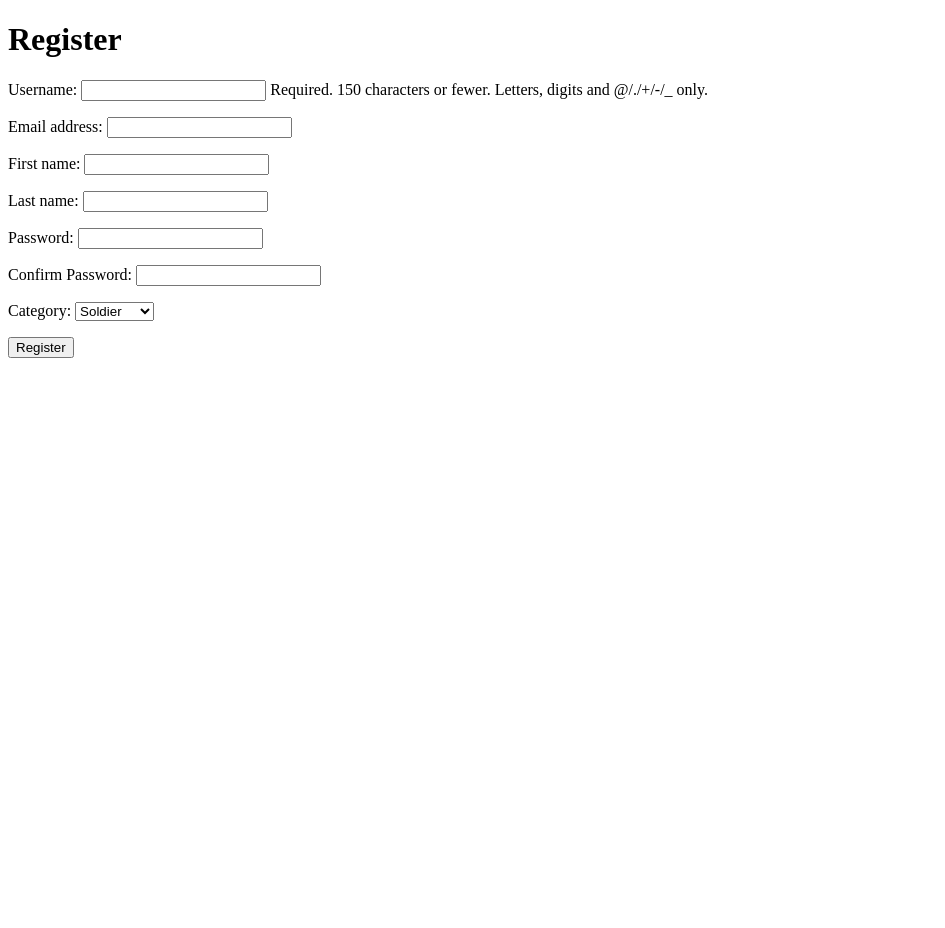
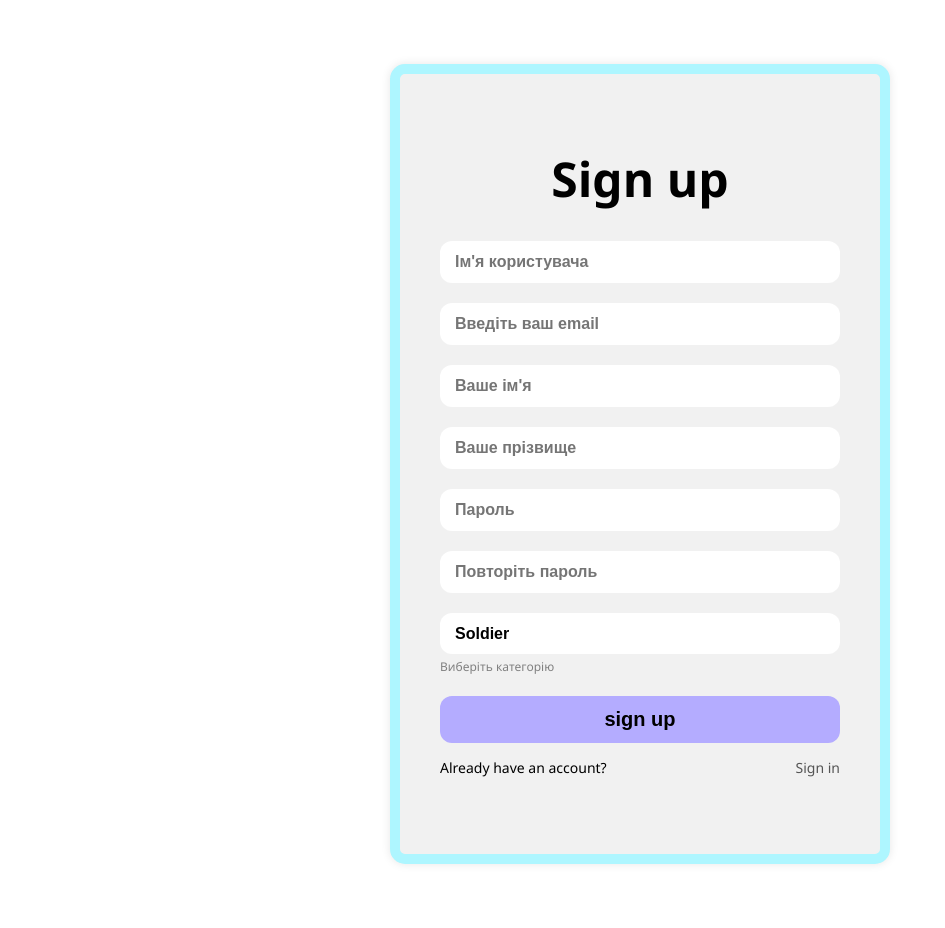
Before and after one commit to bohda6na-afk/Koyeb, a Django app: page /auth/register/ in a window 1280 px wide. Shown: the whole page, without its empty margins (0-945 px from the left). Before the commit the page ends 358 px from the top, so only its background shows below. Run offline with Django 5.2, Linux system fonts and the light colour scheme.

Commit message:
login and register css added

```diff
--- a/wartrace/authentication/forms.py
+++ b/wartrace/authentication/forms.py
@@ -4,13 +4,31 @@ from .models import UserProfile
 import json
 
 class UserRegistrationForm(forms.ModelForm):
-    password = forms.CharField(widget=forms.PasswordInput)
-    password2 = forms.CharField(label='Confirm Password', widget=forms.PasswordInput)
-    category = forms.ChoiceField(choices=UserProfile.CATEGORY_CHOICES) #add category
+    password = forms.CharField(widget=forms.PasswordInput(attrs={'placeholder': 'Пароль'}), help_text='Пароль')
+    password2 = forms.CharField(label='Confirm Password', widget=forms.PasswordInput(attrs={'placeholder': 'Повторіть пароль'}), help_text='Повторіть пароль')
+    category = forms.ChoiceField(choices=UserProfile.CATEGORY_CHOICES, help_text='Виберіть категорію') #add category
 
     class Meta:
         model = User
         fields = ('username', 'email', 'first_name', 'last_name')
+        widgets = {
+            'username' : forms.TextInput(attrs={'placeholder':"Ім'я користувача"}),
+            'email': forms.TextInput(attrs={'placeholder':"Введіть ваш email"}),
+            'first_name': forms.TextInput(attrs={'placeholder':"Ваше ім'я"}),
+            'last_name': forms.TextInput(attrs={'placeholder':"Ваше прізвище"}),
+        }
+        help_texts = {
+            'username': "Ваше ім'я користувача",
+            'email': "Введіть ваш email",
+            'first_name': "Ваше ім'я",
+            'last_name': "Ваше прізвище",
+        }
+
+    def __init__(self, *args, **kwargs):
+        super().__init__(*args, **kwargs)
+        for field_name in self.Meta.fields:
+            self.fields[field_name].required = True
+        self.fields['category'].required = True
 
     def clean_password2(self):
         cd = self.cleaned_data
--- a/wartrace/authentication/templates/registration/register.html
+++ b/wartrace/authentication/templates/registration/register.html
@@ -2,13 +2,59 @@
 <html>
 <head>
     <title>Register</title>
+    {% load static %}
+    <link rel="stylesheet" href="{% static 'css/register.css' %}">
 </head>
 <body>
-    <h1>Register</h1>
-    <form method="post">
-        {% csrf_token %}
-        {{ form.as_p }}
-        <button type="submit">Register</button>
-    </form>
+    <div class="form-container">
+        <h1>Sign up</h1>
+
+        {% if form.non_field_errors %}
+            <div class="error-message">
+                {{ form.non_field_errors }}
+            </div>
+        {% endif %}
+
+        <form method="post" class="login-form">
+            {% csrf_token %}
+
+            <div class="form-field">
+                {{ form.username.errors }}
+                {{ form.username }}
+            </div>
+            <div class="form-field">
+                {{ form.email.errors }}
+                {{ form.email }}
+            </div>
+            <div class="form-field">
+                {{ form.first_name.errors }}
+                {{ form.first_name }}
+            </div>
+            <div class="form-field">
+                {{ form.last_name.errors }}
+                {{ form.last_name }}
+            </div>
+            <div class="form-field">
+                {{ form.password.errors }}
+                {{ form.password }}
+            </div>
+            <div class="form-field">
+                {{ form.password2.errors }}
+                {{ form.password2 }}
+            </div>
+            <div class="form-field">
+                {{ form.category.errors }}
+                {{ form.category }}
+                <small>{{ form.category.help_text }}</small>
+            </div>
+
+            <button type="submit" class="login-button">sign up</button>
+        </form>
+
+        <div class="form-options">
+            <span>Already have an account?</span>
+            <a href="{% url 'login' %}" class="forgot-link">Sign in</a>
+        </div>
+    </div>
 </body>
 </html>
--- /dev/null
+++ b/wartrace/static/css/register.css
@@ -0,0 +1,96 @@
+body {
+    background-color: #ffffff;
+    font-family: 'Segoe UI', Tahoma, Geneva, Verdana, sans-serif;
+    display: flex;
+    justify-content: center;
+    margin: 0;
+    padding-top: 5%;
+    padding-bottom: 5%;
+    min-height: 100vh;
+}
+
+.form-container {
+    background-color: #f1f1f1;
+    border: 10px solid #aef6ff;
+    border-radius: 15px;
+    padding: 40px;
+    width: 400px;
+    box-shadow: 0 0 10px rgba(0, 0, 0, 0.1);
+}
+
+h1 {
+    text-align: center;
+    font-size: 48px;
+    margin-bottom: 30px;
+    font-weight: bold;
+}
+
+.form-field {
+    margin-bottom: 20px;
+}
+
+input[type="text"],
+input[type="email"],
+input[type="password"],
+select {
+    width: 100%;
+    padding: 12px 15px;
+    font-size: 16px;
+    font-weight: bold;
+    background-color: white;
+    border: none;
+    border-radius: 12px;
+    box-sizing: border-box;
+    outline: none;
+}
+
+small {
+    color: gray;
+    font-size: 12px;
+}
+
+select {
+    appearance: none;
+    background-color: white;
+    font-weight: bold;
+    cursor: pointer;
+}
+
+.login-button {
+    width: 100%;
+    padding: 12px;
+    font-size: 20px;
+    font-weight: bold;
+    background-color: #b4acff;
+    color: #000;
+    border: none;
+    border-radius: 12px;
+    cursor: pointer;
+    transition: background-color 0.3s ease;
+}
+
+.login-button:hover {
+    background-color: #9e95f0;
+}
+
+.form-options {
+    display: flex;
+    justify-content: space-between;
+    margin-top: 15px;
+    font-size: 14px;
+}
+
+.forgot-link {
+    text-decoration: none;
+    color: #555;
+}
+
+.forgot-link:hover {
+    text-decoration: underline;
+}
+
+.error-message {
+    color: red;
+    font-size: 14px;
+    margin-bottom: 10px;
+}
--- a/wartrace/volunteer_app/views.py
+++ b/wartrace/volunteer_app/views.py
@@ -17,7 +17,7 @@ def accept_request(request, request_id):
     request_obj.status = "in_progress"
     request_obj.save()
     VolunteerViewedRequest.objects.get_or_create(user=user_profile, req=request_obj)
-    return redirect('chat')
+    return redirect('search')
 
 @login_required
 @volunteer
```
Also changed, not shown: wartrace/authentication/templates/personal_page.html (+7 -5 lines), wartrace/authentication/templates/registration/login.html (+29 -13 lines), wartrace/static/css/login.css (+56 -68 lines), wartrace/static/css/personal_page.css (+8 -0 lines), wartrace/authentication/migrations/0001_initial.py, wartrace/authentication/views.py (line endings or trailing spaces), wartrace/db.sqlite3 (added), wartrace/maps/migrations/0002_delete_area_delete_maplayer.py (added), wartrace/volunteer_app/migrations/0001_initial.py, wartrace/volunteer_app/migrations/0002_remove_volunteerviewedrequest_unique_user_request_and_more.py (deleted).
